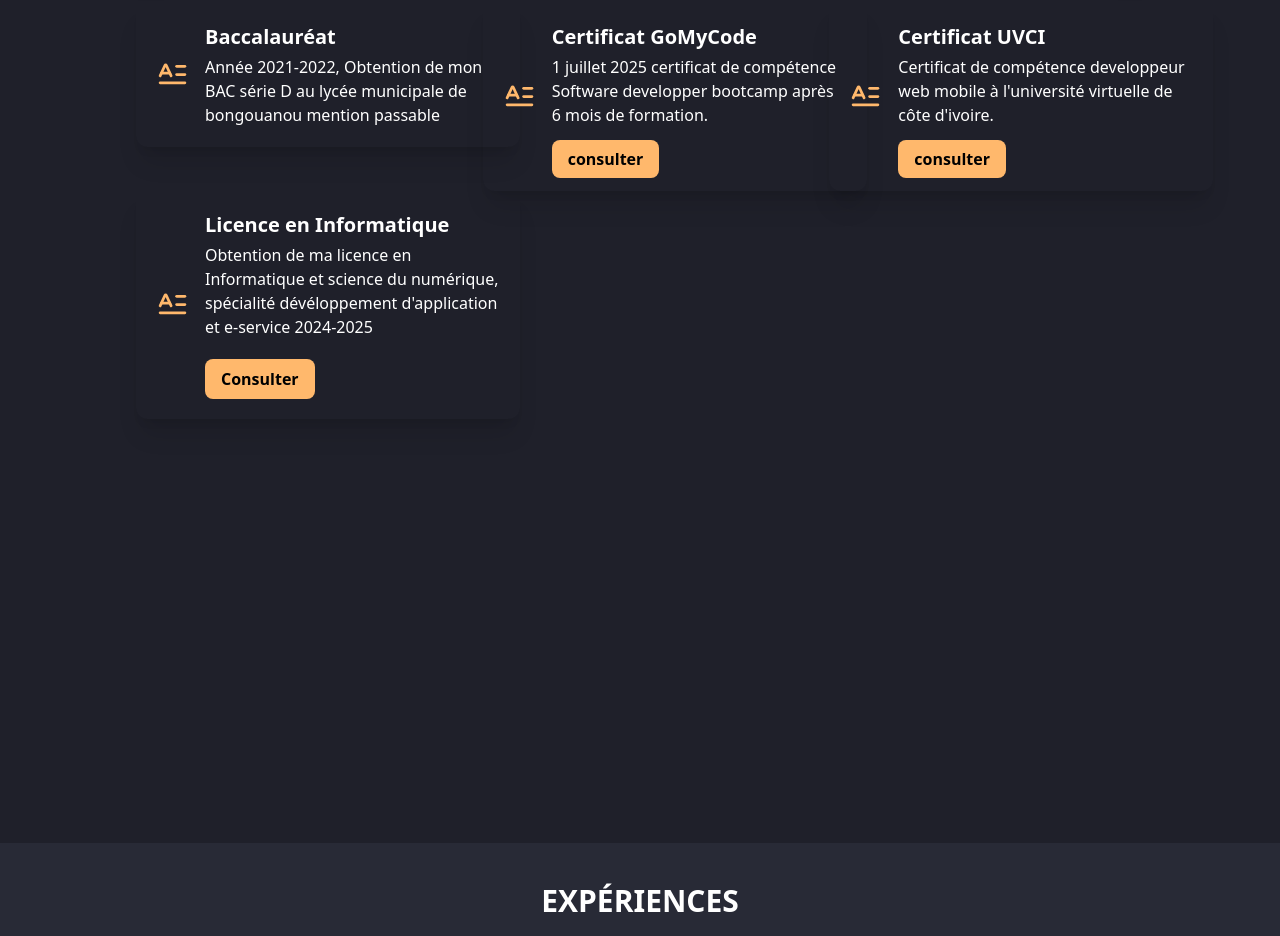
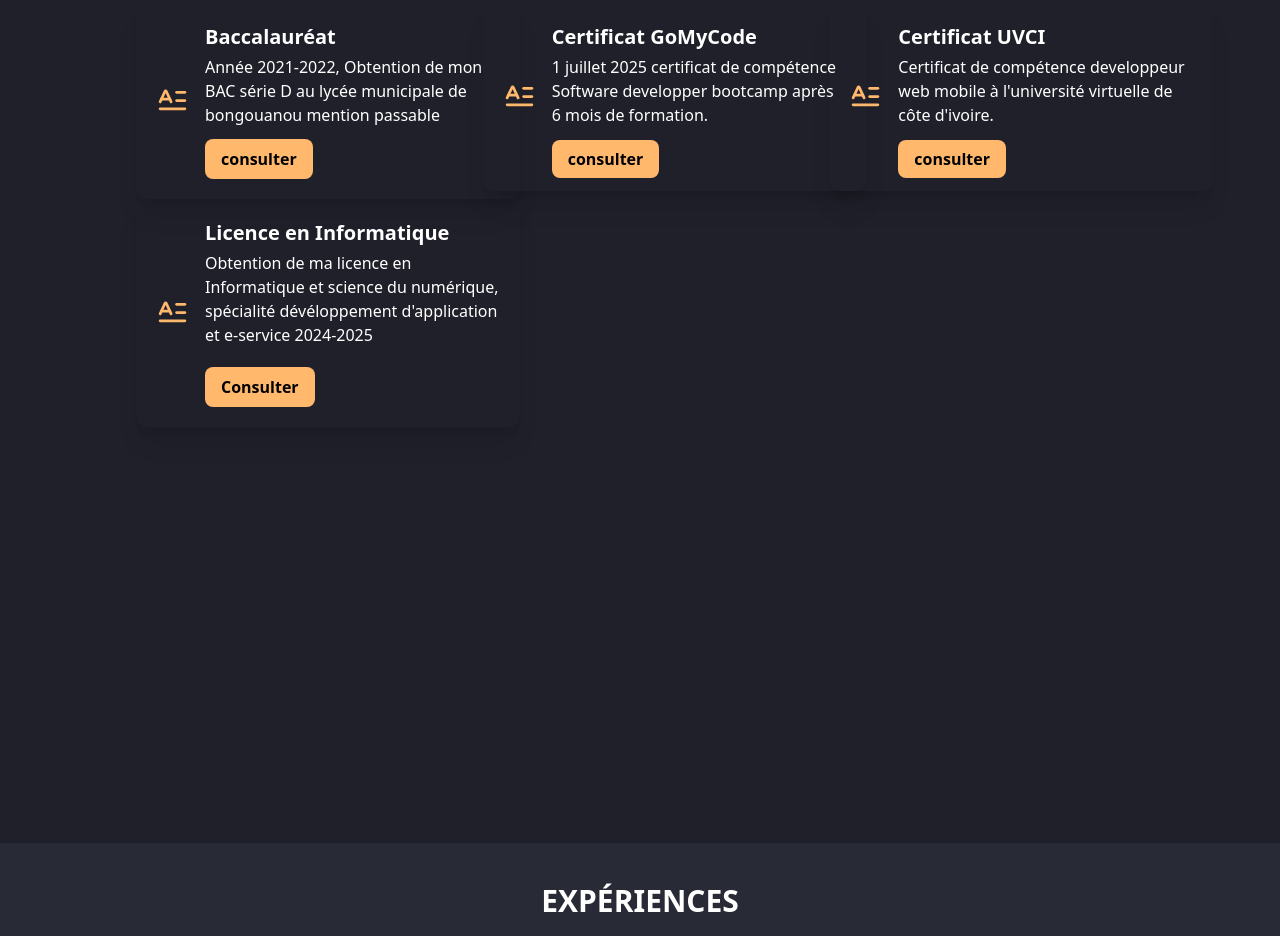
Before and after one commit to alexkoffi2004/portfolio-tailwind-new-project, a website: page index.html in a window 1280 px wide. Shown: the part 939-1875 px from the top of the page. Drawn offline with nearby package versions, Linux system fonts and the light colour scheme.

Commit message:
ajout du bouton sur la partie Baccalaureat

```diff
--- a/index.html
+++ b/index.html
@@ -100,7 +100,7 @@
         <div class="mx-30 mt-10 md:h-screen items-center">
 
               <div class="grid grid-cols-3">
-<!-- developpeur front-end -->
+<!-- BACCALAUREAT -->
                 <div class="md:ml-4 space-y-4">
                   <div class=" flex flex-col md:flex-row items-center bg-base-100 p-5 rounded-xl md:w-96 shadow-xl">
 
@@ -115,6 +115,13 @@
                                   <p>
                                       Année 2021-2022, Obtention de mon BAC série D au lycée municipale de bongouanou mention passable
                                   </p>
+
+                                  <button
+                                  onclick="alert('le diplôme sera bientôt disponible')"
+                                  class="px-4 py-2 bg-[#FFB86C] text-black rounded-lg font-semibold mt-3">
+                                  consulter
+                                  </button>
+
                               </div>
 
                   </div>
```
